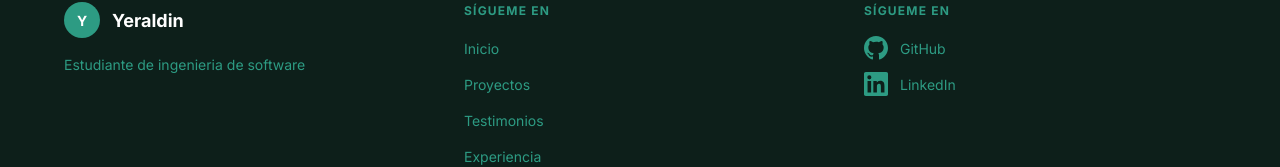
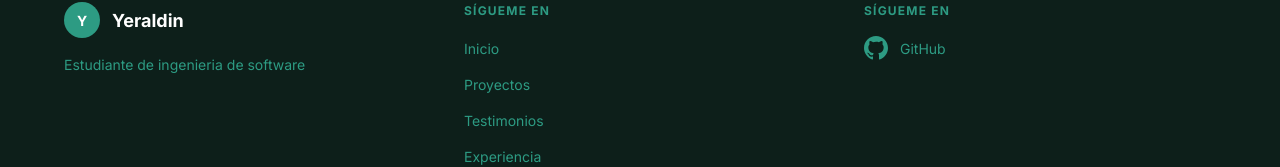
Before and after one commit to Yeraldin3139/portafolio, a Next.js app: page / in a window 1280 px wide. Shown: the part 5225-5392 px from the top of the page. Built offline with nearby package versions, Linux system fonts and the light colour scheme.

Commit message:
modificacion footer

```diff
--- a/components/Footer.tsx
+++ b/components/Footer.tsx
@@ -78,13 +78,7 @@ export default function Footer() {
                 </svg>
                 GitHub
               </a>
-              <a href="https://linkedin.com" target="_blank" rel="noopener noreferrer"
-                style={{ display: "flex", alignItems: "center", gap: "12px", color: "#2D9B83", textDecoration: "none", fontSize: "0.875rem" }}>
-                <svg xmlns="http://www.w3.org/2000/svg" width="24" height="24" fill="currentColor" viewBox="0 0 24 24">
-                  <path d="M20.447 20.452h-3.554v-5.569c0-1.328-.027-3.037-1.852-3.037-1.853 0-2.136 1.445-2.136 2.939v5.667H9.351V9h3.414v1.561h.046c.477-.9 1.637-1.85 3.37-1.85 3.601 0 4.267 2.37 4.267 5.455v6.286zM5.337 7.433a2.062 2.062 0 01-2.063-2.065 2.064 2.064 0 112.063 2.065zm1.782 13.019H3.555V9h3.564v11.452zM22.225 0H1.771C.792 0 0 .774 0 1.729v20.542C0 23.227.792 24 1.771 24h20.451C23.2 24 24 23.227 24 22.271V1.729C24 .774 23.2 0 22.222 0h.003z" />
-                </svg>
-                LinkedIn
-              </a>
+
             </div>
           </div>
 
```
